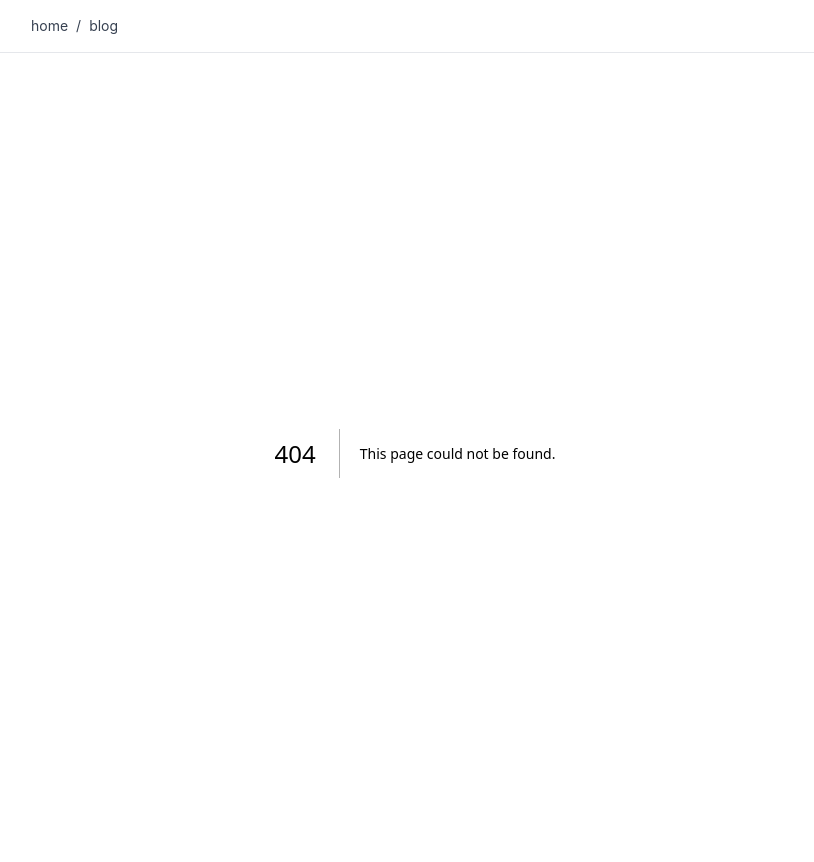
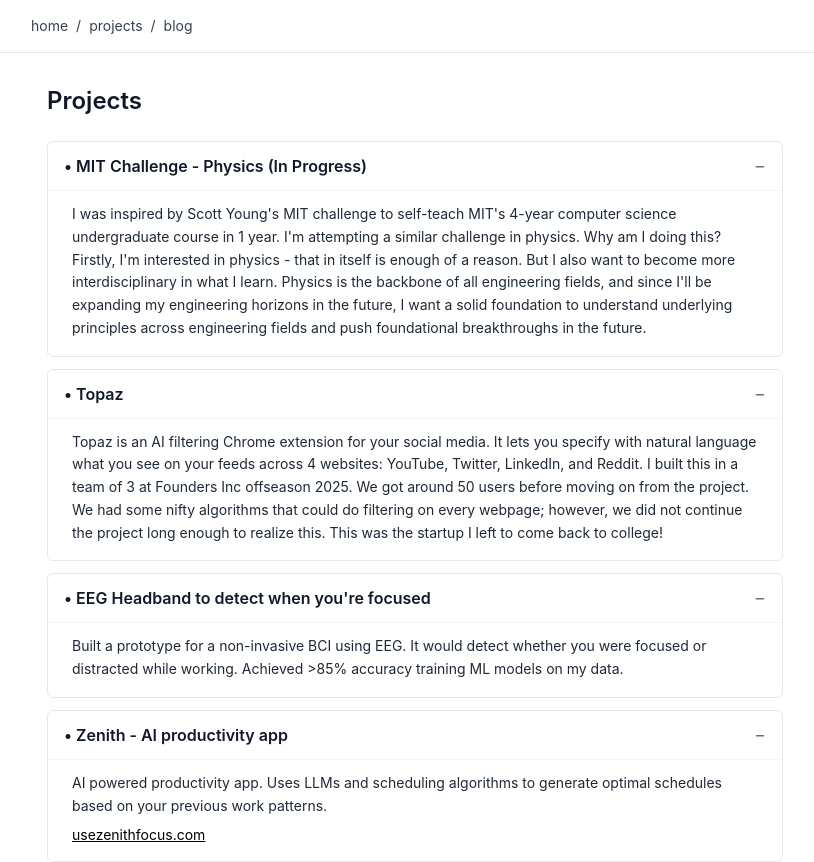
Before and after one commit to sidk524/personal-website, a Next.js app: page /projects in a window 1280 px wide. Before the commit this address had no page. Shown: the top 862 px of the page, without its empty margins (225-1039 px from the left). Built offline with nearby package versions, Linux system fonts and the light colour scheme.

Commit message:
added projects

```diff
--- a/src/app/layout.tsx
+++ b/src/app/layout.tsx
@@ -24,6 +24,8 @@
           <nav className="max-w-3xl mx-auto text-sm text-gray-700">
             <Link href="/" className="hover:underline">home</Link>
             <span className="px-2">/</span>
+            <Link href="/projects" className="hover:underline">projects</Link>
+            <span className="px-2">/</span>
             <Link href="/blog" className="hover:underline">blog</Link>
           </nav>
         </header>
--- a/src/app/page.tsx
+++ b/src/app/page.tsx
@@ -80,12 +80,11 @@
               </div>
             </div>
           </section>
-
           {/* Currently */}
           <section>
             <h3 className="text-lg font-semibold text-gray-900 mb-3">Currently</h3>
             <ul className="space-y-1 text-gray-700 text-sm">
-              <li>• Studying classical mechanics in physics</li>
+              <li>• Studying some calculus and physics</li>
               <li>• Reading</li>
               <li>• Cutting in the gym (fr this time)</li>
               <li>• Figuring out what to do in life</li>
--- /dev/null
+++ b/src/app/projects/page.tsx
@@ -0,0 +1,87 @@
+"use client";
+import { useState } from 'react';
+
+interface Project {
+  id: string;
+  name: string;
+  description: string;
+  link?: string;
+}
+
+const projects: Project[] = [
+  {
+    id: 'project-1',
+    name: 'MIT Challenge - Physics (In Progress)',
+    description: 'I was inspired by Scott Young\'s MIT challenge to self-teach MIT\'s 4-year computer science undergraduate course in 1 year. I\'m attempting a similar challenge in physics. Why am I doing this? Firstly, I\'m interested in physics - that in itself is enough of a reason. But I also want to become more interdisciplinary in what I learn. Physics is the backbone of all engineering fields, and since I\'ll be expanding my engineering horizons in the future, I want a solid foundation to understand underlying principles across engineering fields and push foundational breakthroughs in the future.'
+  },
+  {
+    id: 'project-2',
+    name: 'Topaz',
+    description: 'Topaz is an AI filtering Chrome extension for your social media. It lets you specify with natural language what you see on your feeds across 4 websites: YouTube, Twitter, LinkedIn, and Reddit. I built this in a team of 3 at Founders Inc offseason 2025. We got around 50 users before moving on from the project. We had some nifty algorithms that could do filtering on every webpage; however, we did not continue the project long enough to realize this. This was the startup I left to come back to college!'
+  },
+  {
+    id: 'project-3',
+    name: 'EEG Headband to detect when you\'re focused',
+    description: 'Built a prototype for a non-invasive BCI using EEG. It would detect whether you were focused or distracted while working. Achieved >85% accuracy training ML models on my data.'
+  },
+  {
+    id: 'project-4',
+    name: 'Zenith - AI productivity app',
+    description: 'AI powered productivity app. Uses LLMs and scheduling algorithms to generate optimal schedules based on your previous work patterns.',
+    link: 'https://usezenithfocus.com'
+  },
+  {
+    id: 'project-5',
+    name: 'SuperGAN',
+    description: 'Created a GAN that could upsample images from 96x96 to 192x192. I would\'ve tried to do higher resolutions but I didn\'t have enough compute!'
+  }
+];
+
+export default function Projects() {
+  const [openProjects, setOpenProjects] = useState<Set<string>>(new Set(projects.map(p => p.id)));
+
+  const toggleProject = (projectId: string) => {
+    const newOpenProjects = new Set(openProjects);
+    if (newOpenProjects.has(projectId)) {
+      newOpenProjects.delete(projectId);
+    } else {
+      newOpenProjects.add(projectId);
+    }
+    setOpenProjects(newOpenProjects);
+  };
+
+  return (
+    <div className="py-8">
+      <h1 className="text-2xl font-semibold text-gray-900 mb-6">Projects</h1>
+      <div className="space-y-3">
+        {projects.map((project) => (
+          <div key={project.id} className="border border-gray-200 rounded-md">
+            <button
+              onClick={() => toggleProject(project.id)}
+              className="w-full px-4 py-3 text-left flex justify-between items-center hover:bg-gray-50"
+            >
+              <span className="font-semibold text-gray-900">• {project.name}</span>
+              <span className="text-gray-500 text-lg leading-none">
+                {openProjects.has(project.id) ? '−' : '+'}
+              </span>
+            </button>
+            {openProjects.has(project.id) && (
+              <div className="px-6 pb-4 border-t border-gray-100">
+                <div className="pt-3">
+                  <p className="text-gray-800 text-sm leading-relaxed">
+                    {project.description}
+                  </p>
+                  {project.link && (
+                    <p className="mt-2 text-sm">
+                      <a href={project.link} target="_blank" rel="noopener noreferrer" className="underline">{project.link.replace(/^https?:\/\//, '')}</a>
+                    </p>
+                  )}
+                </div>
+              </div>
+            )}
+          </div>
+        ))}
+      </div>
+    </div>
+  );
+}
```
